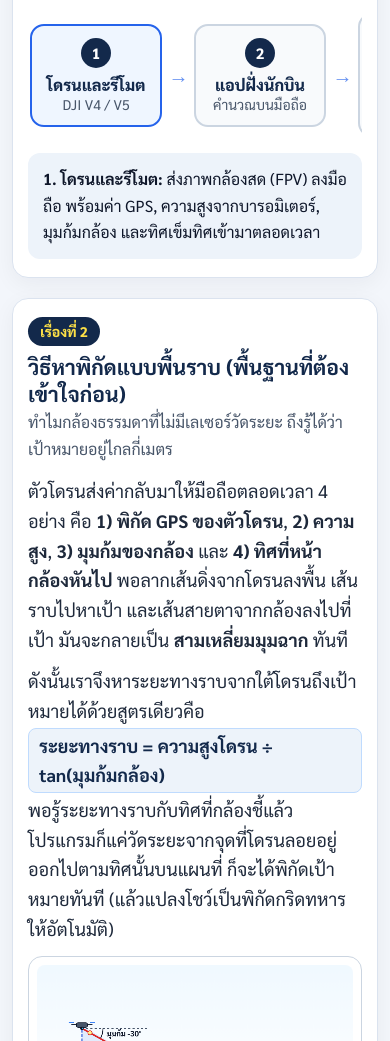
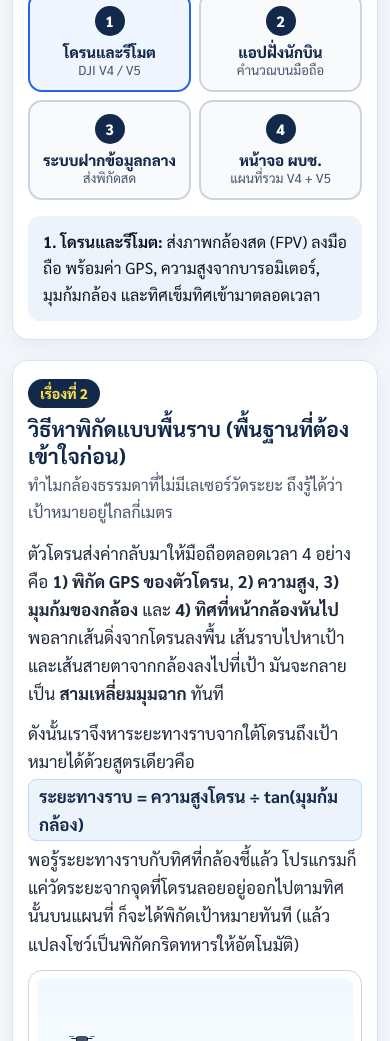
Before and after one commit to sorasak1991/arty17-aim-lesson, a plain HTML site: page index.html in a window 390 px wide. Shown: the part 1974-3015 px from the top of the page. Drawn offline with Linux system fonts and the light colour scheme.

Commit message:
Fix mobile horizontal overflow: 2x2 pipeline grid and clip overflow

```diff
--- a/styles.css
+++ b/styles.css
@@ -21,15 +21,19 @@
 
 html {
   scroll-behavior: smooth;
+  overflow-x: clip;
+  max-width: 100%;
 }
 
 body {
   font-family: "Sarabun", "TH Sarabun New", "TH SarabunPSK", sans-serif;
   background: var(--bg);
   color: var(--text);
-  font-size: 18px;
+  font-size: 17px;
   line-height: 1.65;
   -webkit-text-size-adjust: 100%;
+  overflow-x: clip;
+  max-width: 100%;
 }
 
 .reading-progress {
@@ -271,13 +275,15 @@ main.container {
 
 .inline-formula {
   display: inline-block;
+  max-width: 100%;
   background: #edf3fa;
   color: var(--navy);
   font-weight: 700;
   padding: 2px 10px;
   border-radius: 8px;
   border: 1px solid #bfdbfe;
-  margin: 2px 0;
+  margin: 4px 0;
+  word-break: break-word;
 }
 
 .note-box {
@@ -371,21 +377,19 @@ main.container {
 }
 
 .pipeline {
-  display: flex;
-  align-items: center;
-  gap: 6px;
-  overflow-x: auto;
-  padding: 4px 2px 8px;
-  -webkit-overflow-scrolling: touch;
+  display: grid;
+  grid-template-columns: repeat(2, minmax(0, 1fr));
+  gap: 8px;
+  padding: 4px 0 8px;
 }
 
 .pipe-node {
-  flex: 1;
-  min-width: 132px;
+  width: 100%;
+  min-width: 0;
   background: #f8fafc;
   border: 2px solid #cbd5e1;
   border-radius: 14px;
-  padding: 12px 10px;
+  padding: 12px 8px;
   text-align: center;
   cursor: pointer;
   font-family: inherit;
@@ -418,15 +422,16 @@ main.container {
 .pipe-title {
   font-weight: 800;
   color: var(--navy);
-  font-size: 16px;
+  font-size: 15px;
 }
 
 .pipe-sub {
-  font-size: 14px;
+  font-size: 13px;
   color: var(--muted);
 }
 
 .pipe-arrow {
+  display: none;
   font-size: 20px;
   font-weight: 800;
   color: #2563eb;
@@ -795,6 +800,17 @@ canvas {
   .mode-toggle-bar {
     display: flex;
   }
+  .pipeline {
+    display: flex;
+    align-items: center;
+    gap: 8px;
+  }
+  .pipe-node {
+    flex: 1;
+  }
+  .pipe-arrow {
+    display: block;
+  }
   .sim-layout {
     grid-template-columns: minmax(0, 1.5fr) minmax(300px, 1fr);
     gap: 20px;
```
